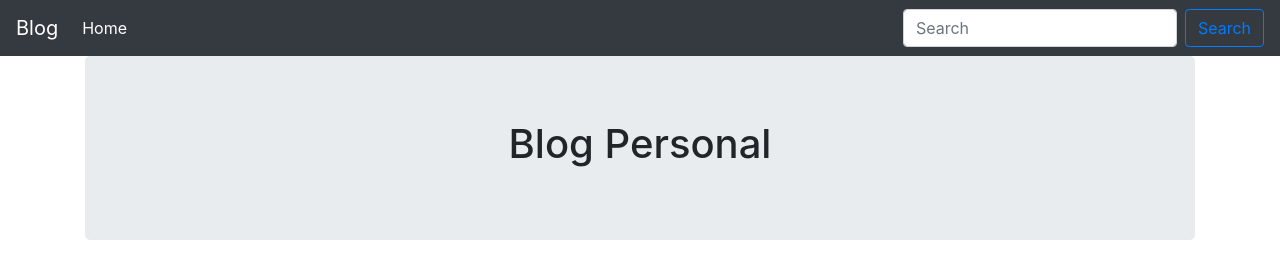
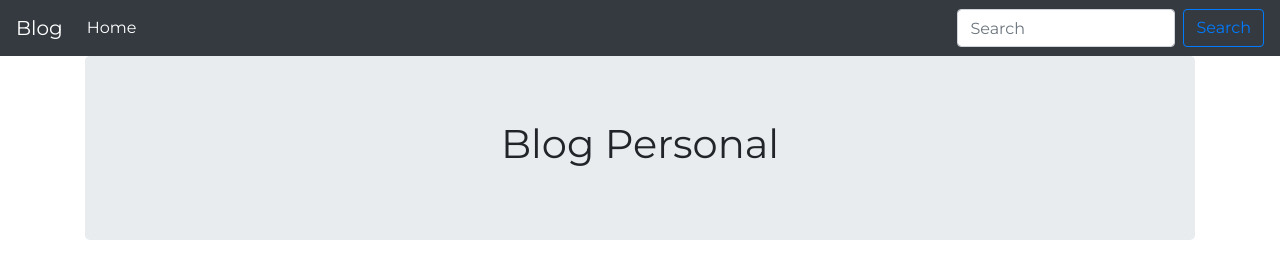
Before and after one commit to Loptt/lab-web-h1, a plain HTML site: page index.html in a window 1280 px wide. Shown: the top 271 px of the page. Drawn offline with nearby package versions, Linux system fonts and the light colour scheme.

Commit message:
Added fonts

```diff
--- a/index.html
+++ b/index.html
@@ -7,6 +7,7 @@
     <link rel="stylesheet" href="https://stackpath.bootstrapcdn.com/bootstrap/4.4.1/css/bootstrap.min.css"
     integrity="sha384-Vkoo8x4CGsO3+Hhxv8T/Q5PaXtkKtu6ug5TOeNV6gBiFeWPGFN9MuhOf23Q9Ifjh"
     crossorigin="anonymous">
+    <link href="https://fonts.googleapis.com/css?family=Montserrat&display=swap" rel="stylesheet">
     <link rel="stylesheet" href="style.css">
 </head>
 <body>
--- a/style.css
+++ b/style.css
@@ -1,3 +1,7 @@
+body {
+    font-family: 'Montserrat' ;
+}
+
 .main-titulo {
     text-align: center;
 }
@@ -15,5 +19,6 @@
 .img-thumbnail {
     width: 200px;
     height: 200px;
+    border: 1px solid #dddddd;
     margin: auto;
 }
```
